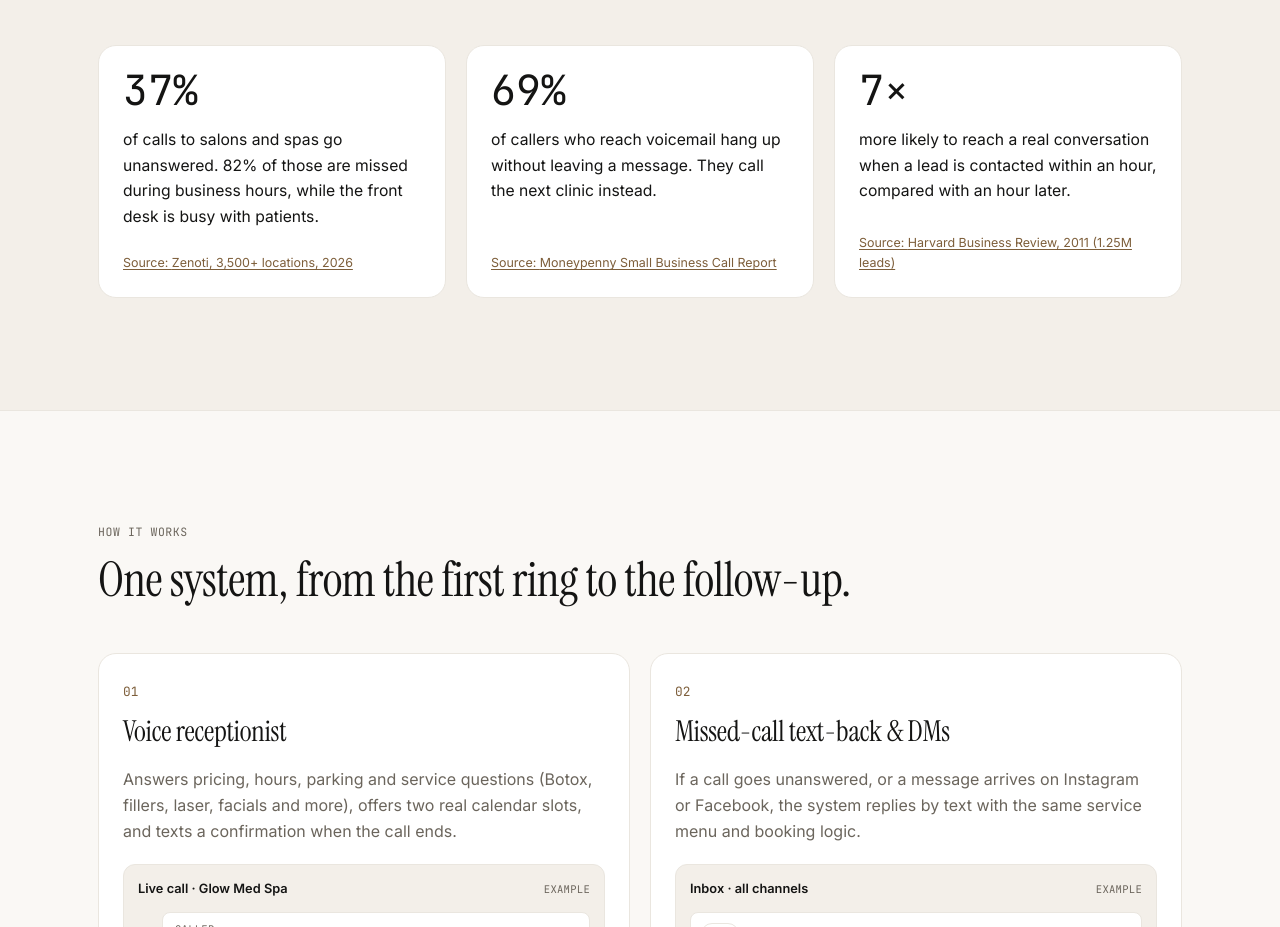
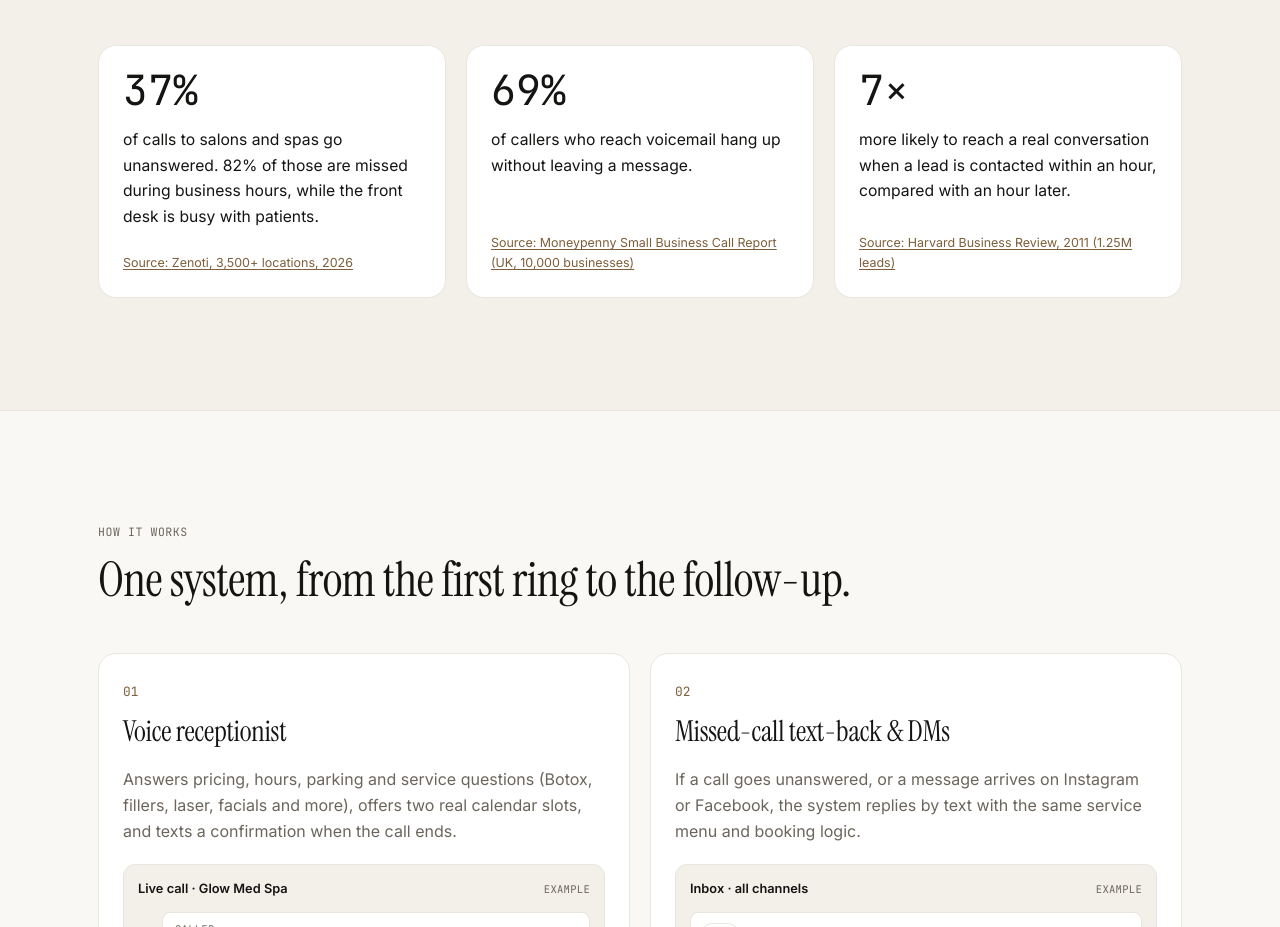
Before and after one commit to MAMuneebGhori/pixeltech-agency, a React (Vite) app in the folder pixel tech/: page / in a window 1280 px wide. Shown: the part 1200-2127 px from the top of the page. Built offline with nearby package versions, Linux system fonts and the light colour scheme.

Commit message:
Tighten Moneypenny voicemail stat to what the source says
Drop the unsourced 'They call the next clinic instead' line and label the
source as a UK report covering 10,000 businesses. Mark the check done in the
redesign plan.

```diff
--- a/pixel tech/src/components/HomeSections.jsx
+++ b/pixel tech/src/components/HomeSections.jsx
@@ -24,10 +24,10 @@ const LEAK_STATS = [
     href: 'https://www.zenoti.com/thecheckin/how-track-salon-call-conversion-rate',
   },
   {
-    // Moneypenny blocks automated access: confirm this figure by hand before launch (plan D4).
+    // Checked 2026-11-06 via press coverage (the Moneypenny page itself returns 403 to automated fetches).
     figure: '69%',
-    text: 'of callers who reach voicemail hang up without leaving a message. They call the next clinic instead.',
-    source: 'Moneypenny Small Business Call Report',
+    text: 'of callers who reach voicemail hang up without leaving a message.',
+    source: 'Moneypenny Small Business Call Report (UK, 10,000 businesses)',
     href: 'https://moneypenny.com/us/resources/news/small-business-call-report/',
   },
   {
```
Also changed, not shown: 1 other file (tests, documents, lock files or other folders).
